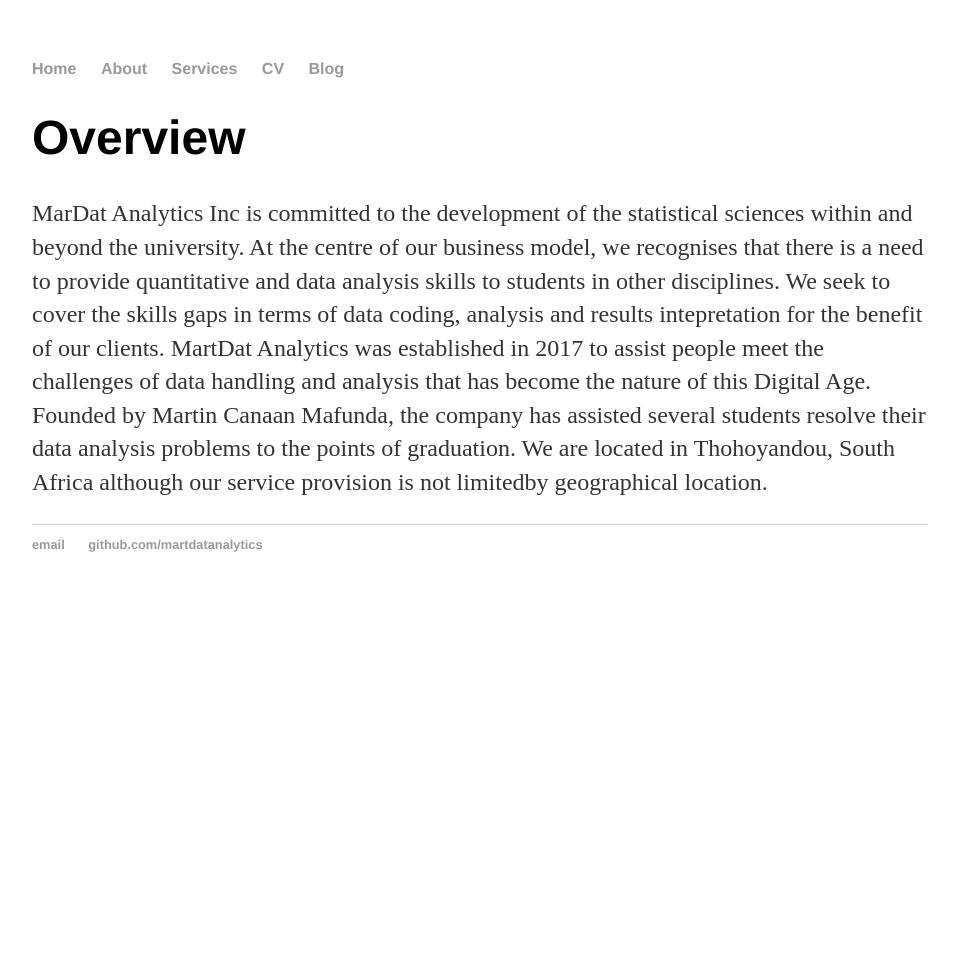
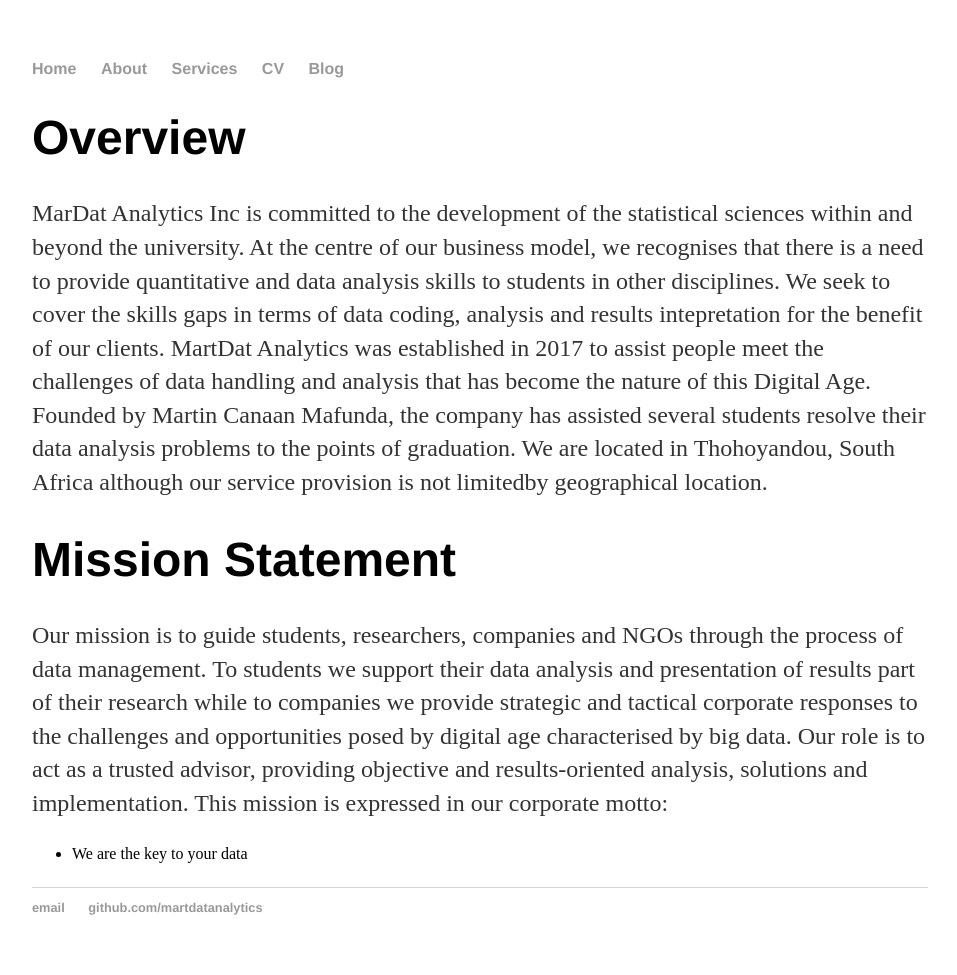
Before and after one commit to martdatanalytics/martdatanalytics.github.io, a Jekyll site: the page built from about/index.html, in a window 1280 px wide. Shown: the whole page, without its empty margins (160-1117 px from the left). Built offline with Jekyll 4.4.1, drawn with Linux system fonts in a browser that asks for light colours; before the commit the page ends 900 px from its top, so only the background shows below that.

Commit message:
Update index.html

```diff
--- a/about/index.html
+++ b/about/index.html
@@ -14,4 +14,14 @@ title: Details
 	data analysis problems to the points of graduation.
 
 	We are located in Thohoyandou, South Africa although our service provision is not limitedby geographical location.</p>
+	<h1>Mission Statement</h1>
+	<p> Our mission is to guide students, researchers, companies and NGOs through the process of data management. To students
+	we support their data analysis and presentation of results part of their research while to companies we provide strategic
+	and tactical corporate responses to the challenges and opportunities posed by digital age characterised by big data. Our
+	role is to act as a trusted advisor, providing objective and results-oriented analysis, solutions and implementation. This
+	mission is expressed in our corporate motto:
+	<ul>
+		<li> We are the key to your data</li>
+	</ul>
+	</p>
 </div><!-- /.blurb -->
```
